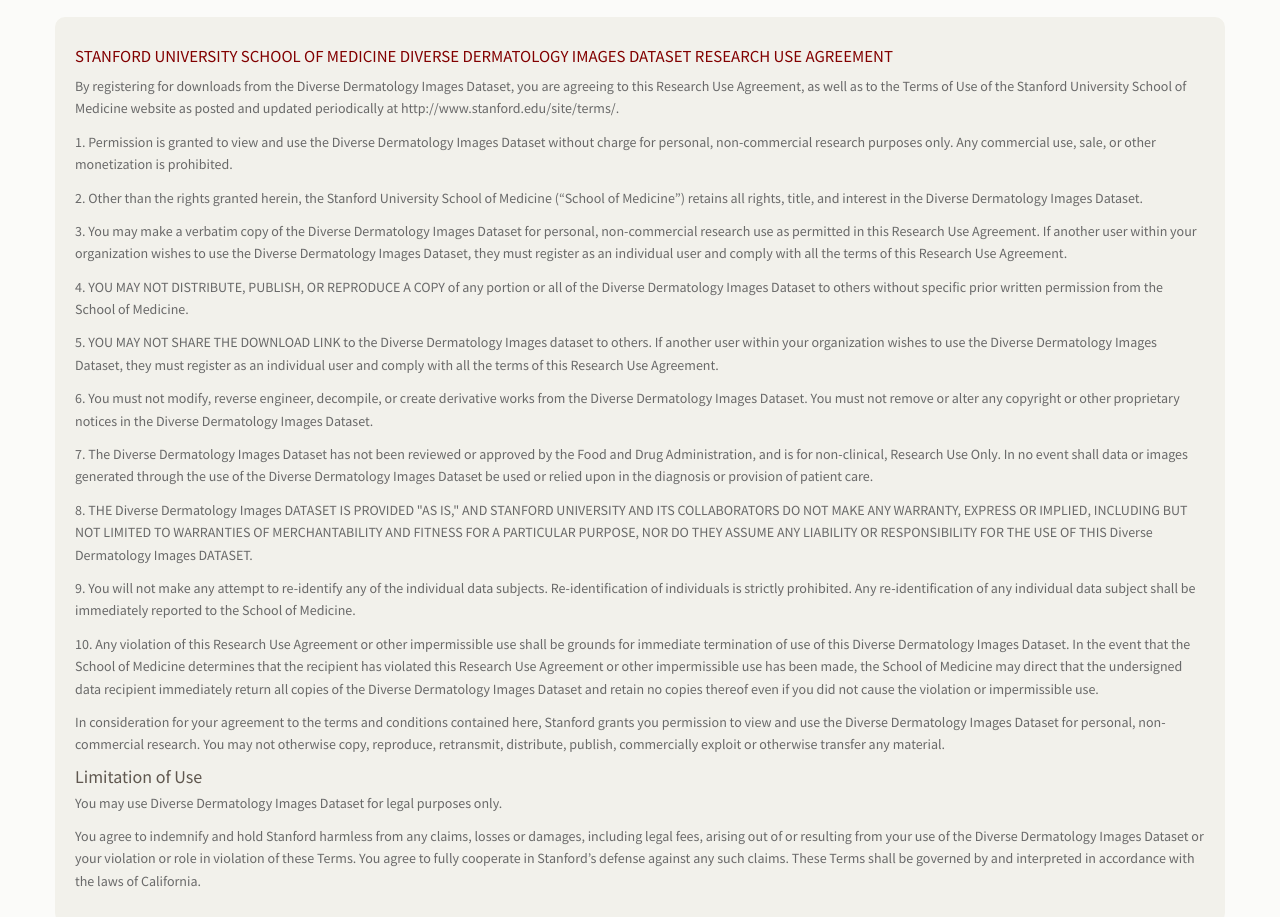
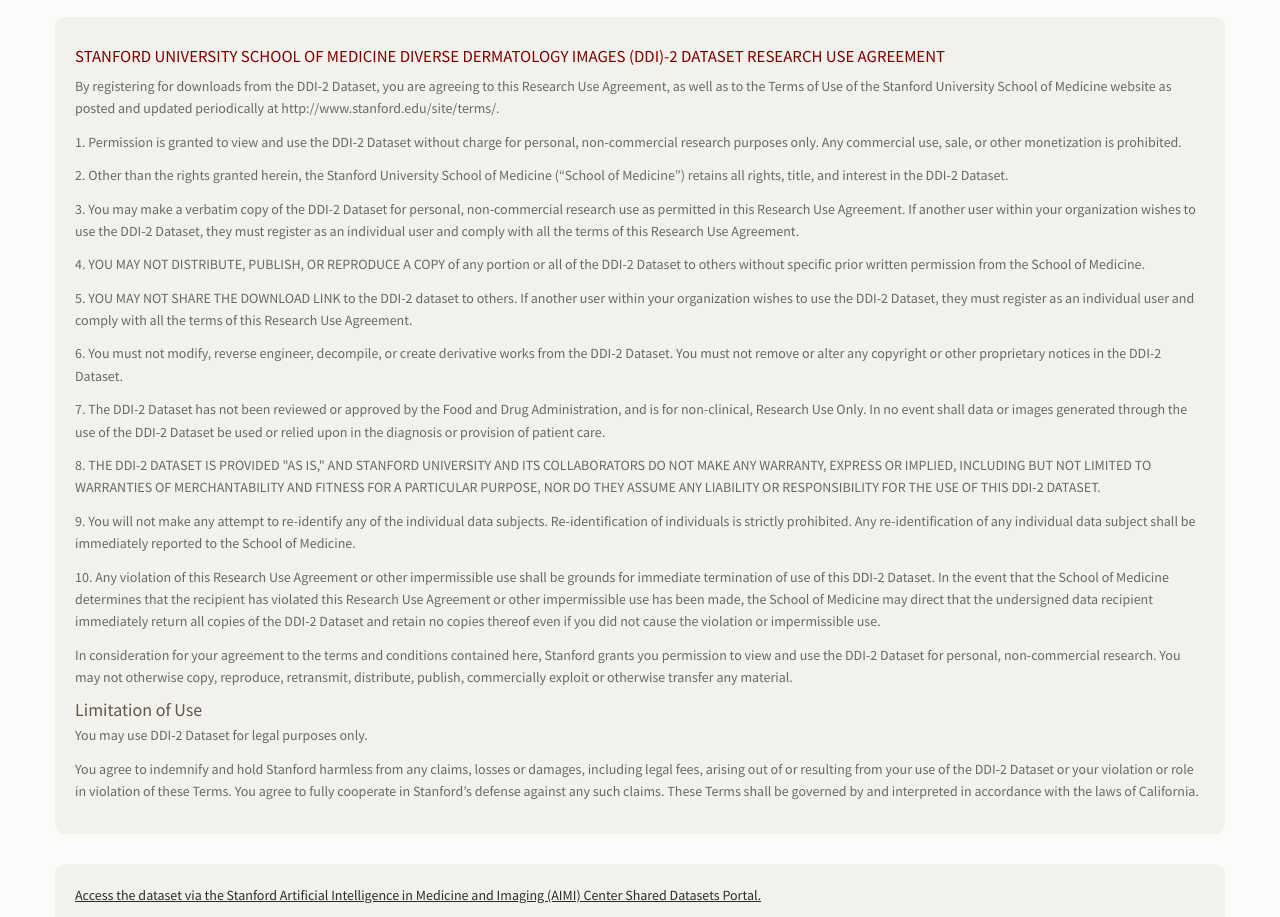
Before and after one commit to DaneshjouLab/ddi2-dataset, a plain HTML site: page index.html in a window 1280 px wide. Shown: the part 1380-2297 px from the top of the page. Drawn offline with nearby package versions, Linux system fonts and the light colour scheme; files that its build step writes are made by us from their sources; a script that the page names is missing.

Commit message:
update ddi to ddi2 in license agreement

```diff
--- a/index.html
+++ b/index.html
@@ -103,22 +103,22 @@
     <h2 id="access">Accessing Dataset</h2>
     <br>
     <div class="well" id="agreement" tabindex="0">
-      <h2>Stanford University School of Medicine Diverse Dermatology Images Dataset Research Use Agreement</h2>
-      <p>By registering for downloads from the Diverse Dermatology Images Dataset, you are agreeing to this Research Use Agreement, as well as to the Terms of Use of the Stanford University School of Medicine website as posted and updated periodically at http://www.stanford.edu/site/terms/.</p>
-      <p>1. Permission is granted to view and use the Diverse Dermatology Images Dataset without charge for personal, non-commercial research purposes only. Any commercial use, sale, or other monetization is prohibited.</p>
-      <p>2. Other than the rights granted herein, the Stanford University School of Medicine (“School of Medicine”) retains all rights, title, and interest in the Diverse Dermatology Images Dataset.</p>
-      <p>3. You may make a verbatim copy of the Diverse Dermatology Images Dataset for personal, non-commercial research use as permitted in this Research Use Agreement. If another user within your organization wishes to use the Diverse Dermatology Images Dataset, they must register as an individual user and comply with all the terms of this Research Use Agreement.</p>
-      <p>4. YOU MAY NOT DISTRIBUTE, PUBLISH, OR REPRODUCE A COPY of any portion or all of the Diverse Dermatology Images Dataset to others without specific prior written permission from the School of Medicine.</p>
-      <p>5. YOU MAY NOT SHARE THE DOWNLOAD LINK to the Diverse Dermatology Images dataset to others. If another user within your organization wishes to use the Diverse Dermatology Images Dataset, they must register as an individual user and comply with all the terms of this Research Use Agreement.</p>
-      <p>6. You must not modify, reverse engineer, decompile, or create derivative works from the Diverse Dermatology Images Dataset. You must not remove or alter any copyright or other proprietary notices in the Diverse Dermatology Images Dataset.</p>
-      <p>7. The Diverse Dermatology Images Dataset has not been reviewed or approved by the Food and Drug Administration, and is for non-clinical, Research Use Only. In no event shall data or images generated through the use of the Diverse Dermatology Images Dataset be used or relied upon in the diagnosis or provision of patient care.</p>
-      <p>8. THE Diverse Dermatology Images DATASET IS PROVIDED "AS IS," AND STANFORD UNIVERSITY AND ITS COLLABORATORS DO NOT MAKE ANY WARRANTY, EXPRESS OR IMPLIED, INCLUDING BUT NOT LIMITED TO WARRANTIES OF MERCHANTABILITY AND FITNESS FOR A PARTICULAR PURPOSE, NOR DO THEY ASSUME ANY LIABILITY OR RESPONSIBILITY FOR THE USE OF THIS Diverse Dermatology Images DATASET.</p>
+      <h2>Stanford University School of Medicine Diverse Dermatology Images (DDI)-2 Dataset Research Use Agreement</h2>
+      <p>By registering for downloads from the DDI-2 Dataset, you are agreeing to this Research Use Agreement, as well as to the Terms of Use of the Stanford University School of Medicine website as posted and updated periodically at http://www.stanford.edu/site/terms/.</p>
+      <p>1. Permission is granted to view and use the DDI-2 Dataset without charge for personal, non-commercial research purposes only. Any commercial use, sale, or other monetization is prohibited.</p>
+      <p>2. Other than the rights granted herein, the Stanford University School of Medicine (“School of Medicine”) retains all rights, title, and interest in the DDI-2 Dataset.</p>
+      <p>3. You may make a verbatim copy of the DDI-2 Dataset for personal, non-commercial research use as permitted in this Research Use Agreement. If another user within your organization wishes to use the DDI-2 Dataset, they must register as an individual user and comply with all the terms of this Research Use Agreement.</p>
+      <p>4. YOU MAY NOT DISTRIBUTE, PUBLISH, OR REPRODUCE A COPY of any portion or all of the DDI-2 Dataset to others without specific prior written permission from the School of Medicine.</p>
+      <p>5. YOU MAY NOT SHARE THE DOWNLOAD LINK to the DDI-2 dataset to others. If another user within your organization wishes to use the DDI-2 Dataset, they must register as an individual user and comply with all the terms of this Research Use Agreement.</p>
+      <p>6. You must not modify, reverse engineer, decompile, or create derivative works from the DDI-2 Dataset. You must not remove or alter any copyright or other proprietary notices in the DDI-2 Dataset.</p>
+      <p>7. The DDI-2 Dataset has not been reviewed or approved by the Food and Drug Administration, and is for non-clinical, Research Use Only. In no event shall data or images generated through the use of the DDI-2 Dataset be used or relied upon in the diagnosis or provision of patient care.</p>
+      <p>8. THE DDI-2 DATASET IS PROVIDED "AS IS," AND STANFORD UNIVERSITY AND ITS COLLABORATORS DO NOT MAKE ANY WARRANTY, EXPRESS OR IMPLIED, INCLUDING BUT NOT LIMITED TO WARRANTIES OF MERCHANTABILITY AND FITNESS FOR A PARTICULAR PURPOSE, NOR DO THEY ASSUME ANY LIABILITY OR RESPONSIBILITY FOR THE USE OF THIS DDI-2 DATASET.</p>
       <p>9. You will not make any attempt to re-identify any of the individual data subjects. Re-identification of individuals is strictly prohibited. Any re-identification of any individual data subject shall be immediately reported to the School of Medicine.</p>
-      <p>10. Any violation of this Research Use Agreement or other impermissible use shall be grounds for immediate termination of use of this Diverse Dermatology Images Dataset. In the event that the School of Medicine determines that the recipient has violated this Research Use Agreement or other impermissible use has been made, the School of Medicine may direct that the undersigned data recipient immediately return all copies of the Diverse Dermatology Images Dataset and retain no copies thereof even if you did not cause the violation or impermissible use.</p>
-      <p>In consideration for your agreement to the terms and conditions contained here, Stanford grants you permission to view and use the Diverse Dermatology Images Dataset for personal, non-commercial research. You may not otherwise copy, reproduce, retransmit, distribute, publish, commercially exploit or otherwise transfer any material.</p>
+      <p>10. Any violation of this Research Use Agreement or other impermissible use shall be grounds for immediate termination of use of this DDI-2 Dataset. In the event that the School of Medicine determines that the recipient has violated this Research Use Agreement or other impermissible use has been made, the School of Medicine may direct that the undersigned data recipient immediately return all copies of the DDI-2 Dataset and retain no copies thereof even if you did not cause the violation or impermissible use.</p>
+      <p>In consideration for your agreement to the terms and conditions contained here, Stanford grants you permission to view and use the DDI-2 Dataset for personal, non-commercial research. You may not otherwise copy, reproduce, retransmit, distribute, publish, commercially exploit or otherwise transfer any material.</p>
       <h4>Limitation of Use</h4>
-      <p>You may use Diverse Dermatology Images Dataset for legal purposes only.</p>
-      <p>You agree to indemnify and hold Stanford harmless from any claims, losses or damages, including legal fees, arising out of or resulting from your use of the Diverse Dermatology Images Dataset or your violation or role in violation of these Terms. You agree to fully cooperate in Stanford’s defense against any such claims. These Terms shall be governed by and interpreted in accordance with the laws of California.</p>
+      <p>You may use DDI-2 Dataset for legal purposes only.</p>
+      <p>You agree to indemnify and hold Stanford harmless from any claims, losses or damages, including legal fees, arising out of or resulting from your use of the DDI-2 Dataset or your violation or role in violation of these Terms. You agree to fully cooperate in Stanford’s defense against any such claims. These Terms shall be governed by and interpreted in accordance with the laws of California.</p>
     </div>
 
     <div class="well" id="access" tabindex="0">
```
